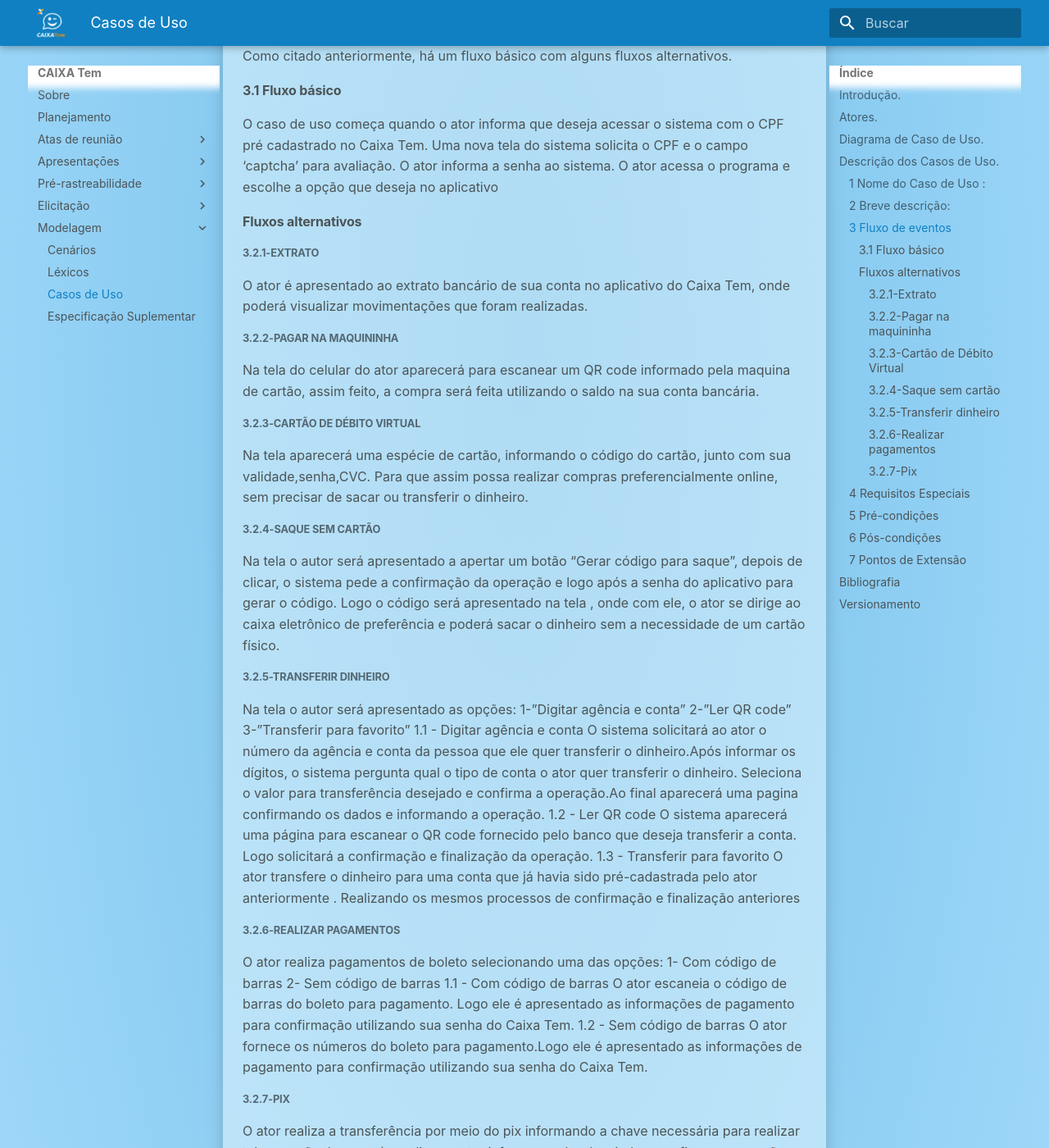
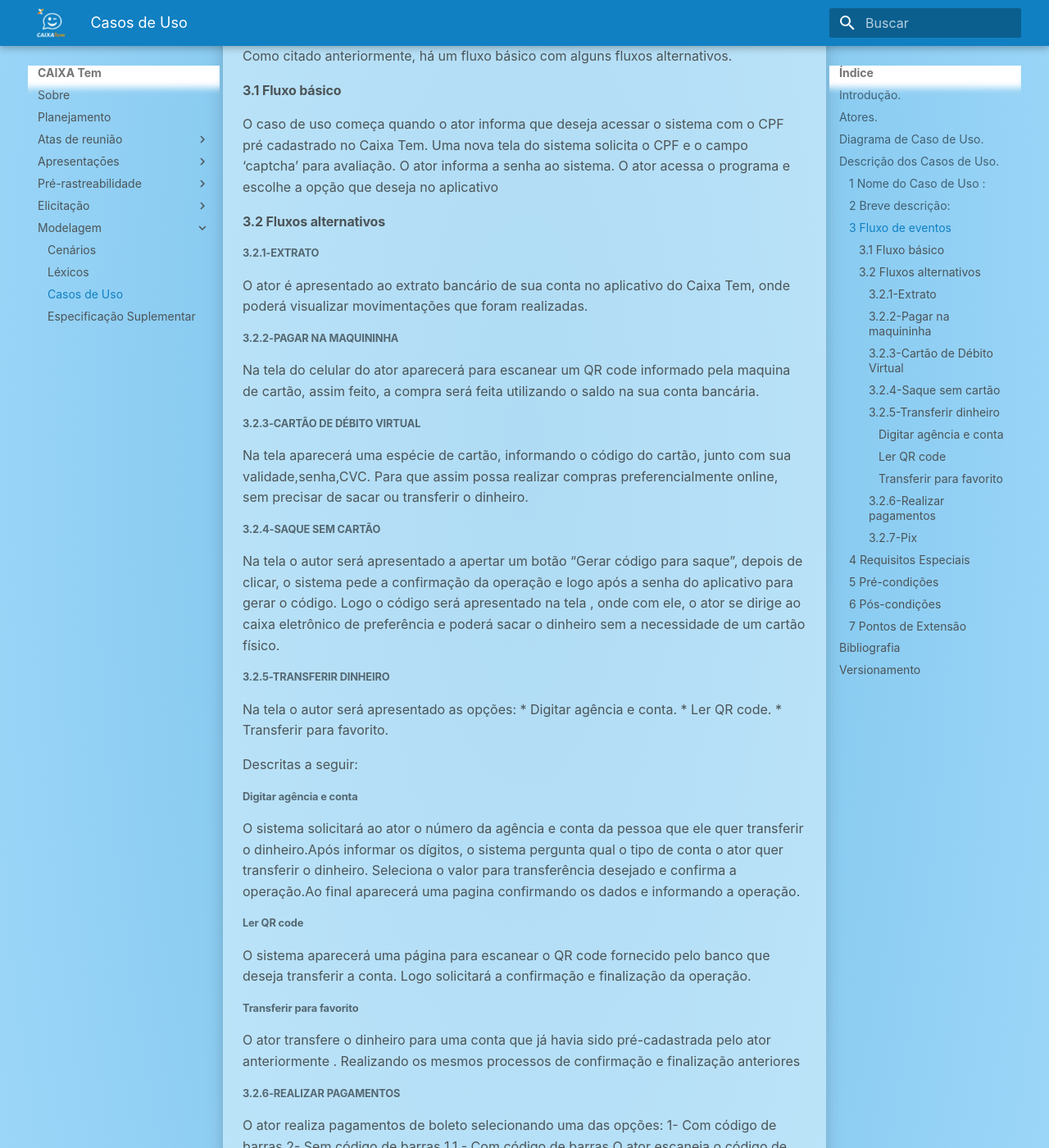
Before and after one commit to AntonioAldisio/2021.1-Caixa_Tem, an MkDocs documentation site: the page built from docs/Modelagem/CasoUso.md, in a window 1280 px wide and 1400 px high, scrolled down 1437 px. Shown: the whole window at 82% size. Built offline with MkDocs 1.6.1 and Material for MkDocs 9.7.7, drawn with Linux system fonts in a browser that asks for light colours; some web fonts are replaced; some of the changed text lies outside the part shown.

Commit message:
revisão da descrição dos casos de uso e bibliografia

```diff
--- a/docs/Modelagem/CasoUso.md
+++ b/docs/Modelagem/CasoUso.md
@@ -44,14 +44,19 @@
 
 ##### 3.2.5-Transferir dinheiro
 Na tela o autor será apresentado as opções:
-1-”Digitar agência e conta”
-2-”Ler QR code”
-3-”Transferir para favorito”
-1.1 - Digitar agência e conta
+* Digitar agência e conta.
+* Ler QR code.
+* Transferir para favorito.
+
+Descritas a seguir:
+
+###### Digitar agência e conta
 O sistema solicitará ao ator o número da agência e conta da pessoa que ele quer transferir o dinheiro.Após informar os dígitos, o sistema pergunta qual o tipo de conta o ator quer transferir o dinheiro. Seleciona o valor para transferência desejado e confirma a operação.Ao final aparecerá uma pagina confirmando os dados e informando a operação.
-1.2 - Ler QR code
+
+###### Ler QR code
 O sistema aparecerá uma página para escanear o QR code fornecido pelo banco que deseja transferir a conta. Logo solicitará a confirmação e finalização da operação.
-1.3 - Transferir para favorito
+
+###### Transferir para favorito
 O ator  transfere o dinheiro para uma conta que já havia sido pré-cadastrada pelo ator anteriormente . Realizando os mesmos processos de confirmação e finalização anteriores
 
 ##### 3.2.6-Realizar pagamentos
@@ -82,7 +87,7 @@
 
 
 ## Bibliografia <a id="Bibliografia"></a>
-<p style="text-indent: 20px; align = "justify"> [1] Pimentel, Andrey Ricardo; . Projeto de Software Usando a UML. Apostila para Curso de Projeto de Sistemas Orientado a Objeto. Disponível em <https://www.inf.ufpr.br/andrey/ci163/apostilaUml.pdf/> Acessado em 29/08/21 </p>
+[1] Pimentel, Andrey Ricardo; . Projeto de Software Usando a UML. Apostila para Curso de Projeto de Sistemas Orientado a Objeto. Disponível em https://www.inf.ufpr.br/andrey/ci163/apostilaUml.pdf Acessado em 29/08/21
 
 
 
```
Also changed, not shown: other parts of docs/Modelagem/CasoUso.md (+2 -1 lines).
